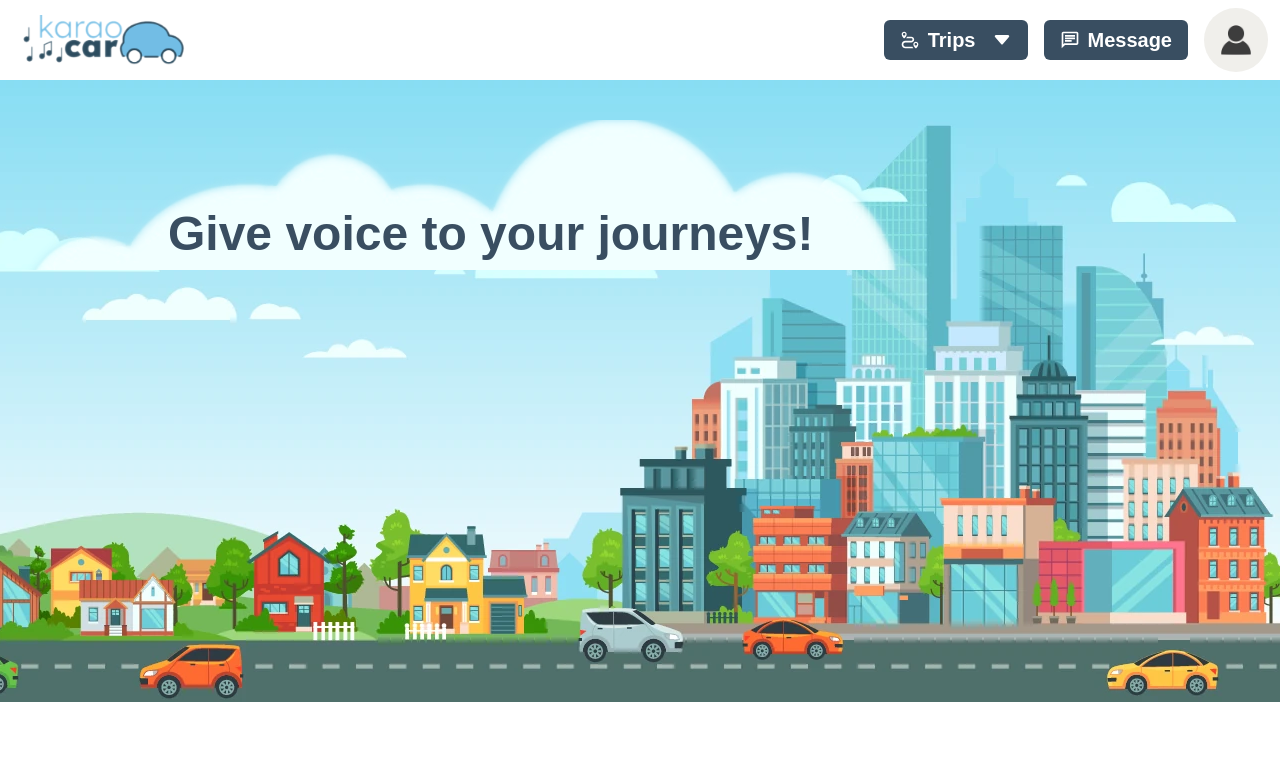
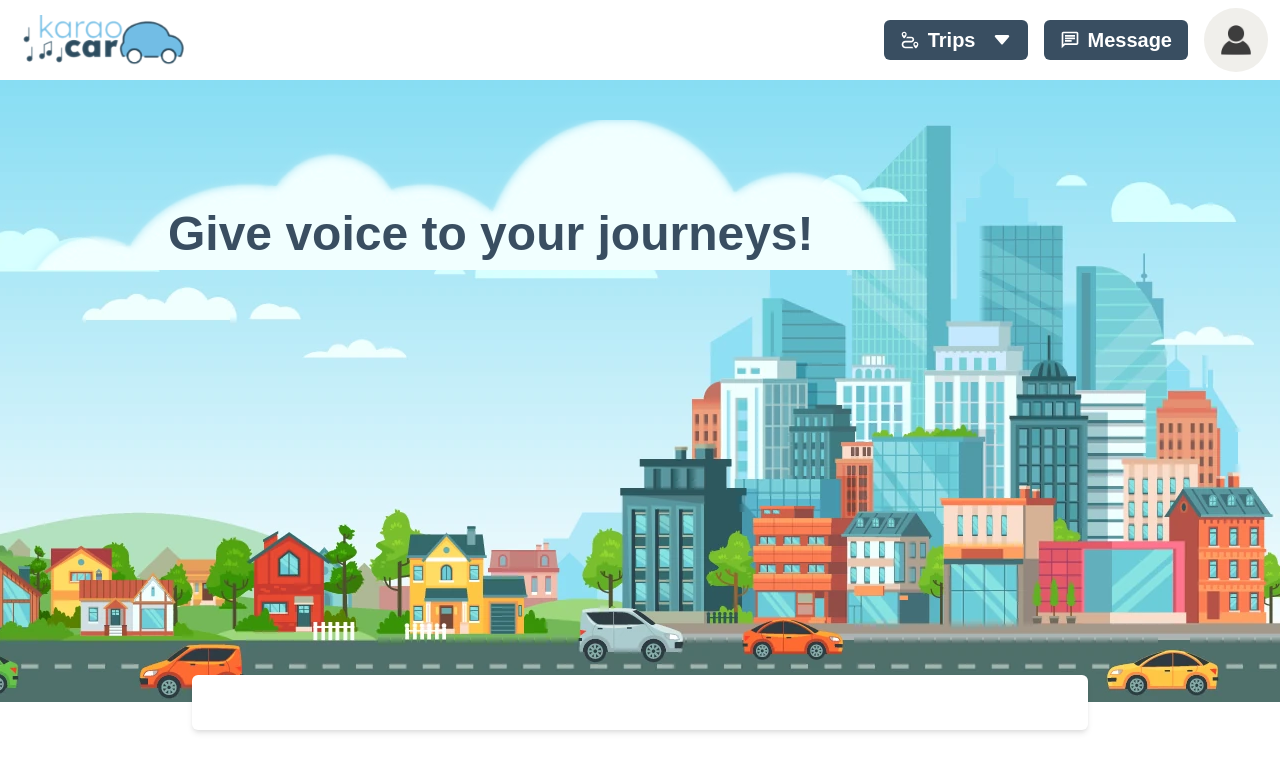
Before and after one commit to WildCodeSchool/2022-09-Orleans-CDA-Projet-KaraoCar, a React (Vite) app in the folder apps/frontend/web/: page / in a window 1280 px wide. Shown: the top 772 px of the page. Built offline with nearby package versions, Linux system fonts and the light colour scheme.

Commit message:
feat: add a placeholder for future searchbar

```diff
--- a/apps/frontend/web/src/pages/Home.tsx
+++ b/apps/frontend/web/src/pages/Home.tsx
@@ -44,6 +44,19 @@ const Home = () => {
           </Box>
         </Flex>
       </Box>
+        {/* WIP: It's made in an another US <SearchBar /> Replace the placeholder below*/}
+        <Box
+          position={'absolute'}
+          top={{base: 'calc(311px + 80px + 75px - 150px)', lg: 'calc(622px + 80px - 27px)'}}
+          left={'0'}
+          right={'0'}
+          margin={'auto'}
+          h={{base: '300px' , lg: '55px'}}
+          w={{base: '80%' , lg: '70%'}}
+          backgroundColor={'#FFFFFF'}
+          borderRadius={'6'}
+          shadow={'md'}
+        ></Box>
     </>
   );
 };
```
